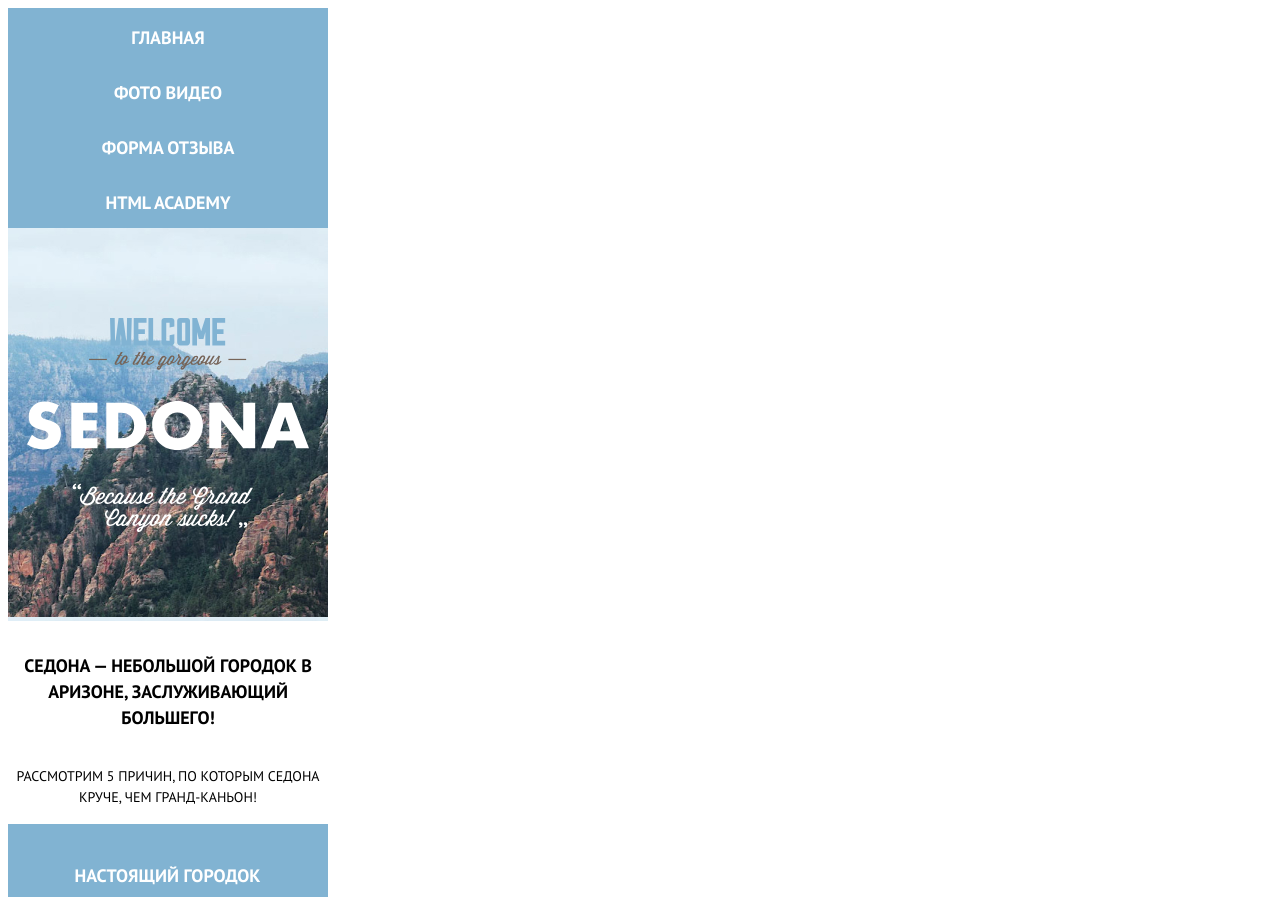
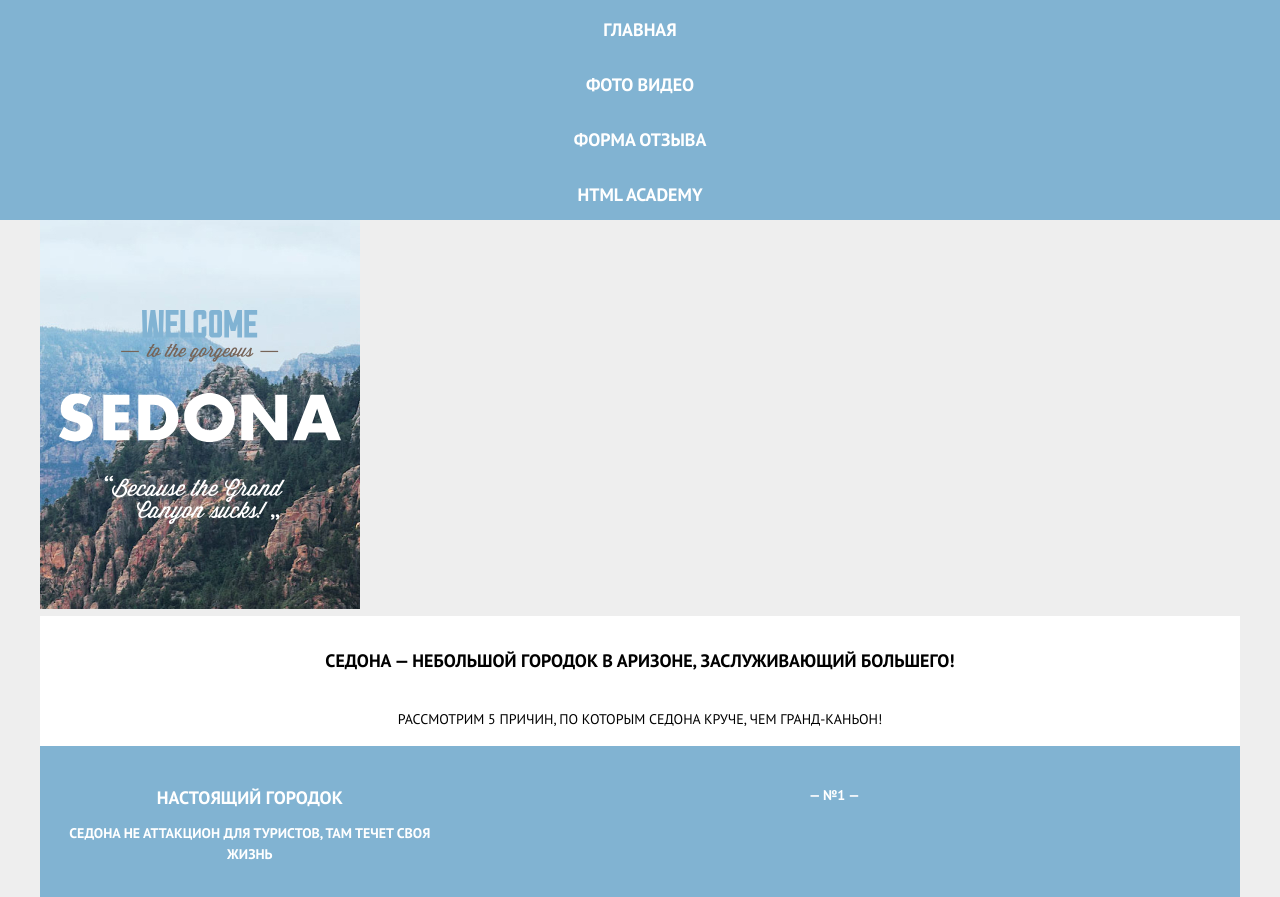
Before and after one commit to htmlacademy-adaptive/1978909-sedona-25, a website: page source/index.html in a window 1280 px wide. Shown: the top 897 px of the page. Drawn offline with nearby package versions, Linux system fonts and the light colour scheme; files that its build step writes are made by us from their sources.

Commit message:
Адаптивная верста для главной страницы

```diff
--- a/source/index.html
+++ b/source/index.html
@@ -2,6 +2,7 @@
 <html class="page" lang="ru">
   <head>
     <meta charset="utf-8">
+    <meta name="viewport" content="width=device-width, initial-scale=1">
     <link rel="stylesheet" href="css/style.css">
     <title>HTML Academy: Седона</title>
   </head>
@@ -25,6 +26,7 @@
       </nav>
     </header>
     <main class="status">
+      <div class="status__wrapper">
         <h1 class="visually-hidden">Sedona</h1>
           <section class="intro intro__background">
             <h2 class="visually-hidden">Sedona</h2>
@@ -112,6 +114,7 @@
               <img src="img/map-mobile.jpg" width="320" height="350" alt="Poslocation of Arizonaition">
             </div>
           </section>
+        </div>
     </main>
     <footer class="footer">
       <h2 class="footer__name">#visitSEDONA</h2>
--- a/source/less/blocks/catalog/header.less
+++ b/source/less/blocks/catalog/header.less
@@ -1,11 +1,4 @@
 .header {
-  width: 320px;
   margin: 0;
   background-color: #ffffff;
 }
-
-.header__logo {
-  position: absolute;
-  top: 8px;
-  left: 75px;
-}
--- /dev/null
+++ b/source/less/blocks/colors.less
@@ -0,0 +1,2 @@
+@lightgrey: #eeeeee;
+@lightblue: #81b3d2;
--- a/source/less/blocks/form/header.less
+++ b/source/less/blocks/form/header.less
@@ -1,11 +1,4 @@
 .header {
-  width: 320px;
   margin: 0;
   background-color: #ffffff;
 }
-
-.header__logo {
-  position: absolute;
-  top: 8px;
-  left: 75px;
-}
--- a/source/less/blocks/index/access.less
+++ b/source/less/blocks/index/access.less
@@ -1,4 +1,15 @@
 .access {
   margin: 0;
-  padding: 0;
+  padding: 0 18px;
+  background-color: #ffffff;
+
+  @media (min-width: @tablet-width) {
+    display: grid;
+    grid-template-columns: 1fr 1fr 1fr;
+  }
+
+  @media (min-width: @desktop-width) {
+    display: grid;
+    grid-template-columns: 1fr 1fr 1fr;
+  }
 }
--- a/source/less/blocks/index/advantages.less
+++ b/source/less/blocks/index/advantages.less
@@ -1,9 +1,9 @@
 .advantages {
   text-align: center;
   margin: 0;
+  background-color: #ffffff;
 }
 
 .advantages__image {
-  background-color: #81b3d2;
   margin: 0;
 }
--- a/source/less/blocks/index/catalog.less
+++ b/source/less/blocks/index/catalog.less
@@ -4,7 +4,17 @@
   padding: 26px 18px;
   margin: 0;
   list-style-type: none;
-  background-color: #eeeeee;
+  background-color: @lightgrey;
+
+  @media (min-width: @tablet-width) {
+    display: grid;
+    grid-template-columns: 1fr 1fr 1fr;
+  }
+
+  @media (min-width: @desktop-width) {
+    display: grid;
+    grid-template-columns: 1fr 1fr 1fr;
+  }
 }
 
 .catalog__advantage-item {
--- a/source/less/blocks/index/description-card.less
+++ b/source/less/blocks/index/description-card.less
@@ -1,11 +1,21 @@
 .description-card {
-  background-color: #81b3d2;
+  background-color: @lightblue;
   padding: 39px 16px 35px 15px;
   color: #ffffff;
   font-weight: 700;
   font-size: 14px;
   line-height: 21px;
   text-transform: uppercase;
+
+  @media (min-width: @tablet-width) {
+    display: grid;
+    grid-template-columns: 1fr 2fr;
+  }
+
+  @media (min-width: @desktop-width) {
+    display: grid;
+    grid-template-columns: 1fr 2fr;
+  }
 }
 
 .description-card__preview {
--- a/source/less/blocks/index/header.less
+++ b/source/less/blocks/index/header.less
@@ -1,10 +1,21 @@
 .header {
-  width: 320px;
-  margin: 0;
+  color: #ffffff;
   background-color: #ffffff;
+  display: flex;
+  flex-direction: column;
 }
 
 .header__logo {
   display: none;
   justify-content: center;
+  height: 96px;
+
+  @media (min-width: @tablet-width) {
+    order: 2;
+    height: 518px;
+  }
+
+  @media (min-width: @desktop-width) {
+    height: 518px;
+  }
 }
--- a/source/less/blocks/index/intro.less
+++ b/source/less/blocks/index/intro.less
@@ -1,11 +1,13 @@
 .intro {
-  width: 320px;
   background-image: url("../../../img/background-mobile.jpg");
+  background-repeat: no-repeat;
   margin: 0;
+}
 
 .intro__text-logo {
   padding: 90px 19px 85px 19px;
 }
+
 
 .intro__point {
   background-color: #ffffff;
@@ -18,15 +20,26 @@
   font-size: 18px;
   line-height: 26px;
   padding: 32px 0 35px 0;
-    margin: 0;
+  margin: 0 auto;
   text-transform: uppercase;
+  color: #000000;
 }
 
 .intro__description {
+  background-color: #ffffff;
   font-weight: 400;
   font-size: 14px;
   line-height: 21px;
   text-transform: uppercase;
-    margin: 0;
+  margin: 0 auto;
+  color: #000000;
+}
+
+.intro__wrapper {
+  margin: 0 auto;
+
+  @media (min-width: @tablet-width) {
+    margin: 0 auto;
+    padding: 0;
   }
 }
--- a/source/less/blocks/index/map-responsive.less
+++ b/source/less/blocks/index/map-responsive.less
@@ -1,3 +1,4 @@
-body {
-  background-color: #359b38;
+.map-responsive {
+  margin: 0 auto;
+  background-color: #ffffff;
 }
--- a/source/less/blocks/index/navigation.less
+++ b/source/less/blocks/index/navigation.less
@@ -1,5 +1,5 @@
 .navigation {
-  background-color: #ffffff;
+  background-color: #81b3d2;
   min-height: 56px;
 }
 
@@ -9,7 +9,7 @@
   top: 17px;
   left: 278px;
   margin: 0;
-  padding: 11px;
+  padding: 0;
   border: none;
 }
 
@@ -17,3 +17,24 @@
   margin: 0;
   padding: 0;
 }
+
+@media (min-width: @tablet-width) {
+  .navigation__wrapper {
+    display: flex;
+    justify-content: space-between;
+    margin: 0 auto;
+    color: #000000;
+  }
+
+  .navigation__button-toggle {
+    display: none;
+  }
+}
+
+@media (min-width: @desktop-width) {
+  .navigation__wrapper {
+    width: 1200px;
+    margin: 0 auto;
+    padding: 0 40px;
+  }
+}
--- a/source/less/blocks/index/point.less
+++ b/source/less/blocks/index/point.less
@@ -5,7 +5,7 @@
 }
 
 .point__icon-advantage {
-  padding: 0 7px 0 18px;
+  padding: 0 7px 0 0;
 }
 
 .point__title {
--- a/source/less/blocks/index/status.less
+++ b/source/less/blocks/index/status.less
@@ -1,5 +1,16 @@
 .status {
-  background-color: #ffffff;
-  width: 320px;
+  background-color: @lightgrey;
   font-family: "PT Sans", sans-serif;
 }
+
+.status__wrapper {
+  @media (min-width: @tablet-width) {
+    padding: 0;
+  }
+
+  @media (min-width: @desktop-width) {
+    margin: auto;
+    max-width: 1200px;
+    padding: 0 40px;
+  }
+}
--- a/source/less/blocks/index/subscription.less
+++ b/source/less/blocks/index/subscription.less
@@ -1,6 +1,10 @@
 .subscription {
   background-color: #ffffff;
   padding: 38px 0 65px 0;
+}
+
+.subscription-wrapper {
+  margin: 0 auto;
 }
 
 .subscription__name {
--- a/source/less/blocks/index/user-list.less
+++ b/source/less/blocks/index/user-list.less
@@ -1,5 +1,4 @@
 .user-list {
-  background-color: #81b3d2;
   color: #ffffff;
   font-size: 18px;
   font-weight: 700;
@@ -8,12 +7,27 @@
   text-transform: uppercase;
   margin: 0;
   padding: 0;
+  list-style: none;
+}
+
+@media (min-width: @tablet-width) {
+  .user-list {
+    width: 762px;
+    margin: 0 auto;
+    padding: 0;
+  }
+}
+
+@media (min-width: @desktop-width) {
+  .user-list {
+    width: 1200px;
+    padding: 0 40px;
+  }
 }
 
 .user-list__item {
   padding: 17px 0 12px 0;
   text-align: center;
-  list-style-type: none;
 }
 
 .user-list a {
--- /dev/null
+++ b/source/less/blocks/page.less
@@ -0,0 +1,13 @@
+.page {
+  height: 100%;
+  font-size: 18px;
+  font-family: "PT Sans", sans-serif;
+  line-height: 27px;
+}
+
+.page__body {
+  min-height: 100%;
+  margin: 0;
+  background-color: #ffffff;
+  color: #000000;
+}
--- /dev/null
+++ b/source/less/blocks/viewports.less
@@ -0,0 +1,3 @@
+@tablet-width: 768px;
+@desktop-width: 1200px;
+@mobile-width-only: 767px;
--- a/source/less/style.less
+++ b/source/less/style.less
@@ -39,3 +39,6 @@
 @import "blocks/form/font-name-item.less";
 @import "blocks/font.less";
 @import "blocks/form/point-view.less";
+@import "blocks/colors.less";
+@import "blocks/viewports.less";
+@import "blocks/page.less";
```
Lines whose indentation alone changed are shown as unchanged.
